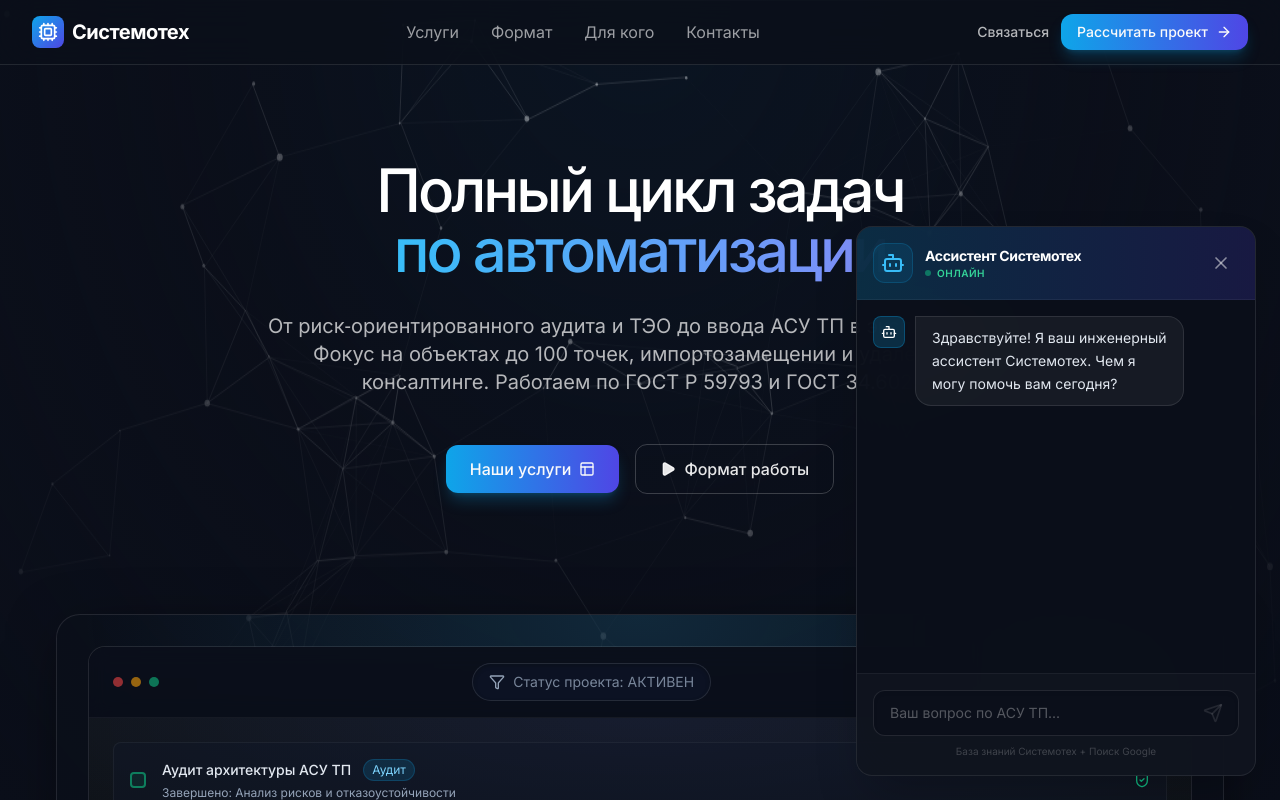
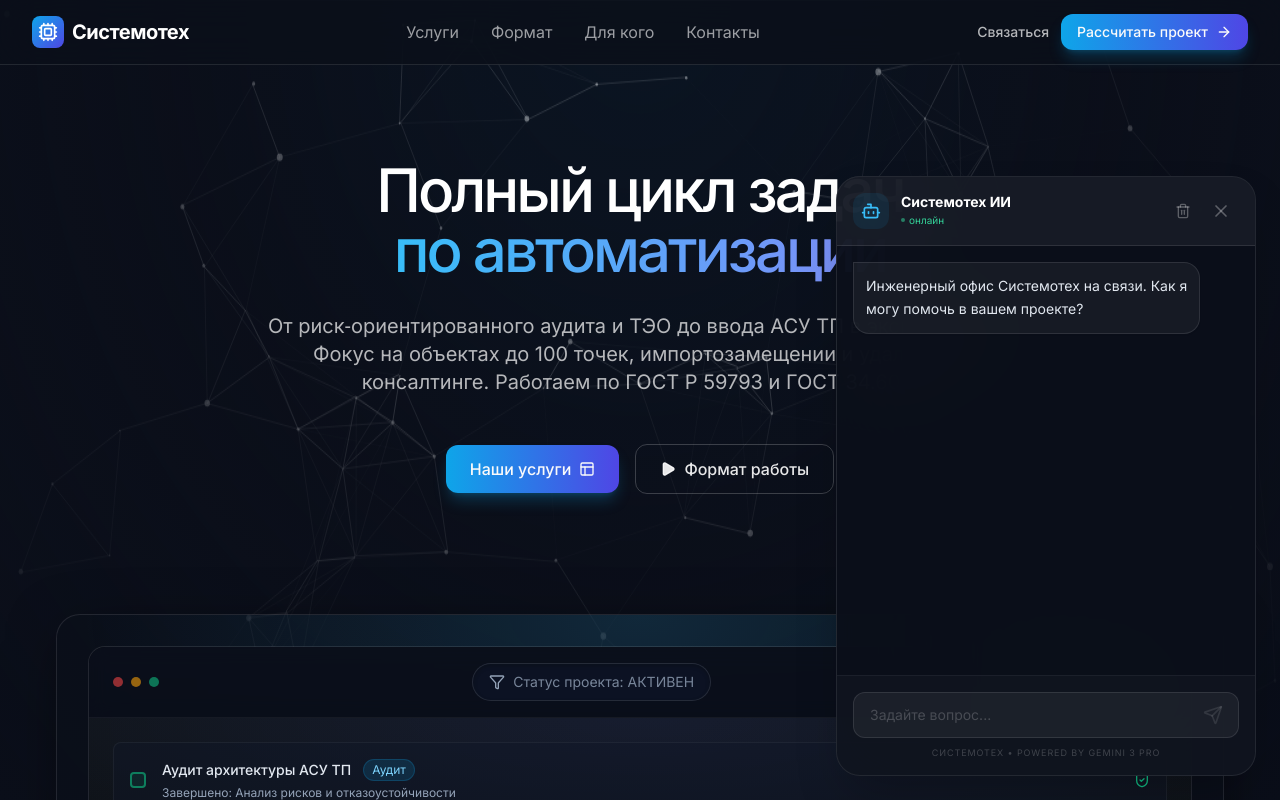
Before and after one commit to Erik03132/-1, a React (Vite) app: page / in a window 1280 px wide. Both pictures are taken after a click on the button 1228 px from the left and 748 px from the top of the page. Shown: the top 800 px of the page. Built offline with nearby package versions, Linux system fonts and the light colour scheme.

Commit message:
feat(assistant): Improve knowledge base and add clear button
Updated the knowledge base for the AI assistant to provide more concise and relevant information about "Системотех" and its services.
Added a "Clear Chat" button to allow users to reset the conversation history.

```diff
--- a/components/Assistant.tsx
+++ b/components/Assistant.tsx
@@ -1,44 +1,30 @@
 import React, { useState, useRef, useEffect } from 'react';
-import { MessageSquare, Send, X, Bot, User, Loader2, Globe } from 'lucide-react';
+import { MessageSquare, Send, X, Bot, User, Loader2, Globe, Trash2, AlertCircle } from 'lucide-react';
 import { GoogleGenAI } from "@google/genai";
 
 const KNOWLEDGE_BASE = `
-Вы — официальный ИИ-ассистент компании "Системотех".
-Ваша задача: отвечать на вопросы о компании, услугах и автоматизации (АСУ ТП).
+Вы — официальный ИИ-ассистент инженерного офиса "Системотех".
+Специализация: АСУ ТП, аудит, проектирование, программирование ПЛК/SCADA.
 
-О компании:
-- "Системотех" — это удаленный инженерный офис АСУ ТП.
-- Специализация: аудит, проектирование, программирование и сопровождение систем автоматизации.
-- Фокус: объекты до 100 точек мониторинга, импортозамещение.
-- Работаем по стандартам: ГОСТ Р 59793 (стадии создания АС) и ГОСТ 34.602 (Техническое задание).
-
-Услуги:
-1. Аудит ИТ и АСУ ТП: анализ рисков, архитектуры и документации.
-2. Предпроектные работы и ТЭО: сбор данных, концепции решений.
-3. Разработка ТЗ (ГОСТ 34.602): архитектура, сигналы, интеграции.
-4. Рабочая документация и ПО: схемы, журналы, программирование ПЛК, HMI, SCADA.
-5. Сопровождение СМР и ПНР: удаленная поддержка бригад, решение споров.
-6. Ввод в эксплуатацию: программы испытаний, обучение персонала.
-7. Сопровождение и развитие: инциденты, поэтапная автоматизация.
-
-Формат работы:
-- Удаленное взаимодействие: видео-встречи, цифровой обмен документами.
-- Помогаем подрядчикам СМР не раздувать штат инженеров.
+Контекст:
+- "Системотех" работает удаленно по всей России.
+- Помогаем подрядчикам СМР закрывать инженерные разделы.
+- Фокус: малые и средние объекты (до 100 точек), импортозамещение.
 
 Инструкции:
-- Отвечайте вежливо на русском языке.
-- Используйте информацию из этой базы знаний в первую очередь.
-- Если информации нет в базе знаний, используйте инструмент Google Search для поиска актуальных данных в интернете.
-- Всегда упоминайте ссылки из результатов поиска, если используете внешние данные.
+1. Используй Google Search для поиска актуальных данных, если в базе знаний нет ответа.
+2. Всегда давай ссылки на источники из поисковой выдачи.
+3. Отвечай технически грамотно, вежливо, на русском языке.
 `;
 
 const Assistant: React.FC = () => {
   const [isOpen, setIsOpen] = useState(false);
   const [messages, setMessages] = useState<{ role: 'user' | 'assistant'; text: string; sources?: any[] }[]>([
-    { role: 'assistant', text: 'Здравствуйте! Я ваш инженерный ассистент Системотех. Чем я могу помочь вам сегодня?' }
+    { role: 'assistant', text: 'Инженерный офис Системотех на связи. Как я могу помочь в вашем проекте?' }
   ]);
   const [input, setInput] = useState('');
   const [isLoading, setIsLoading] = useState(false);
+  const [errorStatus, setErrorStatus] = useState<string | null>(null);
   const messagesEndRef = useRef<HTMLDivElement>(null);
 
   const scrollToBottom = () => {
@@ -46,25 +32,34 @@ const Assistant: React.FC = () => {
   };
 
   useEffect(() => {
-    if (isOpen) {
-      scrollToBottom();
-    }
+    if (isOpen) scrollToBottom();
   }, [messages, isLoading, isOpen]);
+
+  const clearChat = () => {
+    setMessages([{ role: 'assistant', text: 'Чат очищен. Готов к новым вопросам!' }]);
+    setErrorStatus(null);
+  };
 
   const handleSend = async () => {
     if (!input.trim() || isLoading) return;
 
     const userMessage = input.trim();
     setInput('');
-    setMessages(prev => [...prev, { role: 'user', text: userMessage }]);
+    setErrorStatus(null);
+
+    const updatedMessages = [...messages, { role: 'user' as const, text: userMessage }];
+    setMessages(updatedMessages);
     setIsLoading(true);
 
     try {
-      // Прямая инициализация согласно правилам SDK
       const ai = new GoogleGenAI({ apiKey: process.env.API_KEY });
 
-      // Формирование истории: Gemini ожидает 'user' и 'model'
-      const history = messages.slice(1).map(m => ({
+      // API Gemini требует, чтобы история начиналась с 'user' и строго чередовалась.
+      // Отфильтровываем начальное приветствие ассистента из истории для модели.
+      const chatHistory = updatedMessages
+        .filter((m, i) => !(i === 0 && m.role === 'assistant'))
+        .slice(0, -1) // Берем всё кроме последнего (текущего) сообщения
+        .map(m => ({
           role: m.role === 'user' ? 'user' : 'model',
           parts: [{ text: m.text }]
         }));
@@ -75,13 +70,13 @@ const Assistant: React.FC = () => {
           systemInstruction: KNOWLEDGE_BASE,
           tools: [{ googleSearch: {} }],
         },
-        history: history
+        history: chatHistory
       });
 
-      const response = await chat.sendMessage({ message: userMessage });
+      const result = await chat.sendMessage({ message: userMessage });
+      const assistantText = result.text || "Не удалось получить текстовый ответ.";
 
-      const assistantText = response.text || "Не удалось получить ответ от системы. Попробуйте перефразировать вопрос.";
-      const groundingChunks = response.candidates?.[0]?.groundingMetadata?.groundingChunks || [];
+      const groundingChunks = result.candidates?.[0]?.groundingMetadata?.groundingChunks || [];
       const sources = groundingChunks.map((chunk: any) => chunk.web).filter(Boolean);
 
       setMessages(prev => [...prev, {
@@ -90,16 +85,13 @@ const Assistant: React.FC = () => {
         sources: sources.length > 0 ? sources : undefined
       }]);
     } catch (error: any) {
-      console.error("AI Error:", error);
-      let errorMessage = 'Ошибка соединения с ИИ-модулем. Убедитесь, что API ключ корректно добавлен в настройки Vercel.';
-
-      if (error?.message?.includes('404')) {
-        errorMessage = 'Модель временно недоступна. Попробуйте позже.';
-      } else if (error?.message?.includes('429')) {
-        errorMessage = 'Слишком много запросов. Пожалуйста, подождите минуту.';
-      }
-
-      setMessages(prev => [...prev, { role: 'assistant', text: errorMessage }]);
+      console.error("Assistant Error:", error);
+      const msg = error?.message || "Неизвестная ошибка";
+      setErrorStatus(msg);
+      setMessages(prev => [...prev, {
+        role: 'assistant',
+        text: `Внимание: возникла техническая проблема. ${msg.includes('API_KEY') ? 'Проверьте API_KEY на Vercel.' : 'Попробуйте очистить чат или повторить запрос позже.'}`
+      }]);
     } finally {
       setIsLoading(false);
     }
@@ -107,76 +99,67 @@ const Assistant: React.FC = () => {
 
   return (
     <div className="fixed bottom-6 right-6 z-[100] font-inter">
-      {/* Widget Button */}
       {!isOpen && (
         <button
           onClick={() => setIsOpen(true)}
-          className="group relative flex h-14 w-14 items-center justify-center rounded-full bg-gradient-to-br from-sky-500 to-indigo-600 text-white shadow-lg shadow-sky-500/30 transition-all hover:scale-110 active:scale-95 animate-glow"
-          aria-label="Открыть чат"
+          className="flex h-14 w-14 items-center justify-center rounded-full bg-gradient-to-tr from-sky-500 to-indigo-600 text-white shadow-xl hover:scale-110 active:scale-95 transition-all animate-glow"
         >
           <MessageSquare className="h-6 w-6" />
-          <span className="absolute -top-1 -right-1 flex h-4 w-4">
-            <span className="animate-ping absolute inline-flex h-full w-full rounded-full bg-sky-400 opacity-75"></span>
-            <span className="relative inline-flex rounded-full h-4 w-4 bg-sky-500"></span>
-          </span>
         </button>
       )}
 
-      {/* Chat Window */}
       {isOpen && (
-        <div className="flex h-[550px] w-[350px] sm:w-[400px] flex-col overflow-hidden rounded-2xl border border-white/10 bg-[#0b0f1a]/95 shadow-2xl backdrop-blur-2xl animate-scale-in origin-bottom-right">
+        <div className="flex h-[600px] w-[350px] sm:w-[420px] flex-col overflow-hidden rounded-3xl border border-white/10 bg-[#0b0f1a]/95 shadow-2xl backdrop-blur-2xl animate-scale-in origin-bottom-right">
           {/* Header */}
-          <div className="flex items-center justify-between bg-gradient-to-r from-sky-500/20 to-indigo-600/20 p-4 border-b border-white/5">
+          <div className="flex items-center justify-between bg-white/5 p-4 border-b border-white/10">
             <div className="flex items-center gap-3">
-              <div className="flex h-10 w-10 items-center justify-center rounded-xl bg-sky-500/10 text-sky-400 border border-sky-500/20">
-                <Bot className="h-6 w-6" />
+              <div className="p-2 bg-sky-500/10 rounded-xl">
+                <Bot className="h-5 w-5 text-sky-400" />
               </div>
               <div>
-                <h3 className="text-sm font-bold text-white tracking-tight">Ассистент Системотех</h3>
-                <div className="flex items-center gap-1.5">
-                  <span className="h-1.5 w-1.5 rounded-full bg-emerald-500 animate-pulse"></span>
-                  <span className="text-[10px] uppercase text-emerald-400 font-semibold tracking-wider">Онлайн</span>
+                <h3 className="text-sm font-bold text-white leading-none">Системотех ИИ</h3>
+                <span className="text-[10px] text-emerald-400 flex items-center gap-1 mt-1">
+                  <span className="h-1 w-1 rounded-full bg-emerald-400 animate-pulse" /> онлайн
+                </span>
               </div>
             </div>
-            </div>
+            <div className="flex items-center gap-1">
+              <button
+                onClick={clearChat}
+                title="Очистить историю"
+                className="p-2 text-white/30 hover:text-rose-400 transition-colors"
+              >
+                <Trash2 className="h-4 w-4" />
+              </button>
               <button
                 onClick={() => setIsOpen(false)}
-              className="rounded-lg p-2 text-white/50 hover:bg-white/5 hover:text-white transition-all"
+                className="p-2 text-white/30 hover:text-white"
               >
                 <X className="h-5 w-5" />
               </button>
             </div>
+          </div>
 
-          {/* Messages Area */}
+          {/* Chat Messages */}
           <div className="flex-1 overflow-y-auto p-4 space-y-4 scrollbar-thin scrollbar-thumb-white/10">
             {messages.map((msg, idx) => (
               <div key={idx} className={`flex ${msg.role === 'user' ? 'justify-end' : 'justify-start'} animate-fade-in`}>
-                <div className={`flex max-w-[85%] items-start gap-2.5 ${msg.role === 'user' ? 'flex-row-reverse' : ''}`}>
-                  <div className={`flex h-8 w-8 shrink-0 items-center justify-center rounded-lg text-white ${msg.role === 'user' ? 'bg-indigo-600 shadow-md shadow-indigo-500/20' : 'bg-sky-500/20 border border-sky-500/30 text-sky-400'}`}>
-                    {msg.role === 'user' ? <User className="h-4 w-4" /> : <Bot className="h-4 w-4" />}
-                  </div>
-                  <div className={`rounded-2xl px-4 py-2.5 text-sm leading-relaxed ${
+                <div className={`flex max-w-[90%] gap-2 ${msg.role === 'user' ? 'flex-row-reverse' : ''}`}>
+                  <div className={`p-3 rounded-2xl text-sm leading-relaxed shadow-sm ${
                     msg.role === 'user'
-                      ? 'bg-indigo-600 text-white rounded-tr-none shadow-lg'
-                      : 'bg-white/5 border border-white/10 text-slate-200 rounded-tl-none'
+                      ? 'bg-sky-600 text-white rounded-tr-none'
+                      : 'bg-white/5 text-slate-200 border border-white/10 rounded-tl-none'
                   }`}>
                     {msg.text}
-
-                    {msg.sources && msg.sources.length > 0 && (
-                      <div className="mt-3 pt-2 border-t border-white/10">
-                        <p className="text-[10px] text-white/40 mb-2 flex items-center gap-1">
-                          <Globe className="h-3 w-3" /> Найдено в сети:
+                    {msg.sources && (
+                      <div className="mt-3 pt-2 border-t border-white/5">
+                        <p className="text-[10px] text-white/30 mb-2 flex items-center gap-1">
+                          <Globe className="h-3 w-3" /> Источники:
                         </p>
-                        <div className="flex flex-wrap gap-2">
-                          {msg.sources.map((source: any, sIdx: number) => (
-                            <a
-                              key={sIdx}
-                              href={source.uri}
-                              target="_blank"
-                              rel="noopener noreferrer"
-                              className="text-[10px] px-2 py-1 rounded bg-white/5 border border-white/5 text-sky-400 hover:bg-sky-500 hover:text-white transition-all truncate max-w-[140px]"
-                            >
-                              {source.title || 'Источник'}
+                        <div className="flex flex-wrap gap-1">
+                          {msg.sources.map((s: any, i: number) => (
+                            <a key={i} href={s.uri} target="_blank" rel="noreferrer" className="text-[10px] px-2 py-0.5 rounded bg-sky-500/10 text-sky-400 border border-sky-500/20 hover:bg-sky-500 hover:text-white transition-all">
+                              {s.title || 'Подробнее'}
                             </a>
                           ))}
                         </div>
@@ -187,11 +170,14 @@ const Assistant: React.FC = () => {
               </div>
             ))}
             {isLoading && (
-              <div className="flex justify-start">
-                <div className="flex items-center gap-2.5 rounded-2xl bg-white/5 border border-white/10 px-4 py-2 text-sm text-slate-400">
-                  <Loader2 className="h-4 w-4 animate-spin text-sky-400" />
-                  Инженер анализирует...
+              <div className="flex items-center gap-2 text-slate-400 text-xs p-2 animate-pulse">
+                <Loader2 className="h-3 w-3 animate-spin text-sky-400" /> Инженер подбирает решение...
               </div>
+            )}
+            {errorStatus && (
+              <div className="flex items-center gap-2 p-3 rounded-xl bg-rose-500/10 border border-rose-500/20 text-rose-400 text-xs">
+                <AlertCircle className="h-4 w-4 shrink-0" />
+                <p>Ошибка: {errorStatus.slice(0, 100)}...</p>
               </div>
             )}
             <div ref={messagesEndRef} />
@@ -205,8 +191,8 @@ const Assistant: React.FC = () => {
                 value={input}
                 onChange={(e) => setInput(e.target.value)}
                 onKeyDown={(e) => e.key === 'Enter' && handleSend()}
-                placeholder="Ваш вопрос по АСУ ТП..."
-                className="w-full rounded-xl bg-[#0b0f1a] border border-white/10 py-3 pl-4 pr-12 text-sm text-white placeholder:text-white/30 focus:outline-none focus:ring-2 focus:ring-sky-500/50 transition-all shadow-inner"
+                placeholder="Задайте вопрос..."
+                className="w-full rounded-xl bg-white/5 border border-white/10 py-3 pl-4 pr-12 text-sm text-white placeholder:text-white/20 focus:outline-none focus:ring-1 focus:ring-sky-500 transition-all"
               />
               <button
                 onClick={handleSend}
@@ -216,8 +202,8 @@ const Assistant: React.FC = () => {
                 <Send className="h-5 w-5" />
               </button>
             </div>
-            <p className="mt-2 text-[10px] text-center text-white/20">
-              База знаний Системотех + Поиск Google
+            <p className="mt-2 text-[9px] text-center text-white/20 uppercase tracking-widest">
+              Системотех • Powered by Gemini 3 Pro
             </p>
           </div>
         </div>
```
Lines whose indentation alone changed are shown as unchanged.
